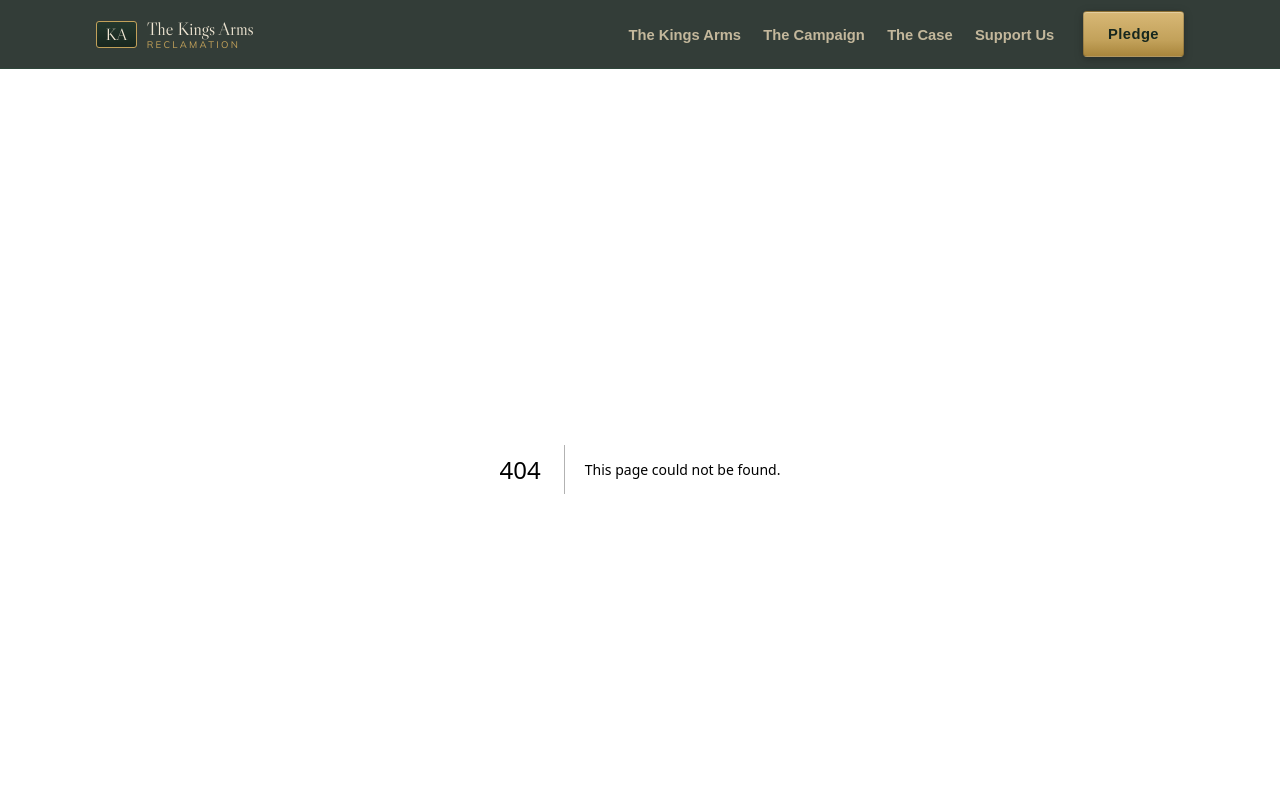
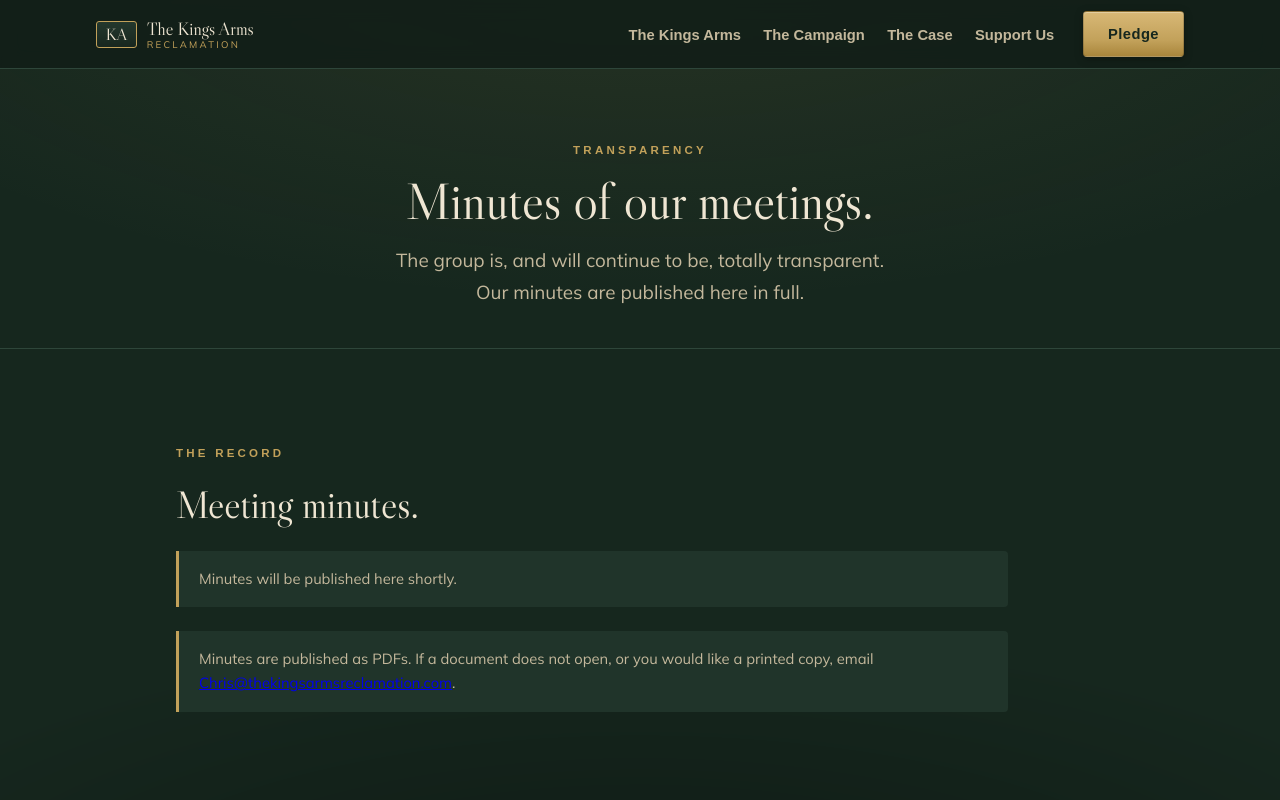
Before and after one commit to mapill01/kings-arms-reclamation, a Next.js app: page /minutes in a window 1280 px wide. Before the commit this address had no page. Shown: the top 800 px of the page. Built offline with nearby package versions, Linux system fonts and the light colour scheme; a web font is replaced by a local one.

Commit message:
Create page.js

```diff
--- /dev/null
+++ b/app/minutes/page.js
@@ -0,0 +1,135 @@
+export const metadata = {
+  title: "Minutes",
+  description:
+    "Minutes of meetings of the Kings Arms Reclamation Group, published in full. The group is committed to being totally transparent.",
+};
+
+/* ────────────────────────────────────────────────────────────────
+   EDIT ME — paste the published CSV link for your minutes sheet.
+   In the Sheet: File → Share → Publish to web → select the sheet,
+   choose "Comma-separated values (.csv)" → Publish → copy the link.
+   Setup steps are in MINUTES-SETUP.md.
+   ──────────────────────────────────────────────────────────────── */
+const MINUTES_SHEET_CSV = "PASTE_YOUR_PUBLISHED_CSV_LINK_HERE";
+
+// Re-check the sheet every 10 minutes, so new rows appear without a redeploy.
+export const revalidate = 600;
+
+/* Minimal CSV parser — handles quoted fields and commas inside them. */
+function parseCSV(text) {
+  const rows = [];
+  let row = [], field = "", inQuotes = false;
+  for (let i = 0; i < text.length; i++) {
+    const c = text[i];
+    if (inQuotes) {
+      if (c === '"') {
+        if (text[i + 1] === '"') { field += '"'; i++; }
+        else inQuotes = false;
+      } else field += c;
+    } else if (c === '"') inQuotes = true;
+    else if (c === ",") { row.push(field); field = ""; }
+    else if (c === "\n") { row.push(field); rows.push(row); row = []; field = ""; }
+    else if (c !== "\r") field += c;
+  }
+  if (field.length || row.length) { row.push(field); rows.push(row); }
+  return rows.filter((r) => r.some((c) => c.trim() !== ""));
+}
+
+async function getMinutes() {
+  if (MINUTES_SHEET_CSV.includes("PASTE_YOUR")) return null;
+  try {
+    const res = await fetch(MINUTES_SHEET_CSV, { next: { revalidate: 600 } });
+    if (!res.ok) return [];
+    const rows = parseCSV(await res.text());
+    if (rows.length < 2) return [];
+
+    // Read the header row so column order doesn't matter.
+    const head = rows[0].map((h) => h.trim().toLowerCase());
+    const idx = (name) => head.indexOf(name);
+    const iDate = idx("date"), iTitle = idx("title"), iLink = idx("link"), iNotes = idx("notes");
+
+    return rows.slice(1).map((r) => ({
+      date: (r[iDate] || "").trim(),
+      title: (r[iTitle] || "").trim(),
+      link: (r[iLink] || "").trim(),
+      notes: (r[iNotes] || "").trim(),
+    })).filter((m) => m.title || m.date);
+  } catch {
+    return [];
+  }
+}
+
+export default async function Minutes() {
+  const minutes = await getMinutes();
+
+  return (
+    <main>
+      <section className="page-hero">
+        <div className="wrap">
+          <p className="eyebrow">Transparency</p>
+          <h1>Minutes of our meetings.</h1>
+          <p className="lede">
+            The group is, and will continue to be, totally transparent. Our minutes are published here
+            in full.
+          </p>
+        </div>
+      </section>
+
+      <section className="section">
+        <div className="wrap">
+          <span className="eyebrow section-label reveal">The record</span>
+          <h2 className="reveal">Meeting minutes.</h2>
+
+          {minutes === null ? (
+            <div className="note reveal">
+              <p>Minutes will be published here shortly.</p>
+            </div>
+          ) : minutes.length === 0 ? (
+            <div className="note reveal">
+              <p>No minutes have been published yet. They will appear here after our next meeting.</p>
+            </div>
+          ) : (
+            <ul className="doc-list reveal">
+              {minutes.map((m, i) => (
+                <li key={i}>
+                  {m.link ? (
+                    <a className="doc" href={m.link} target="_blank" rel="noopener noreferrer">
+                      <span className="doc-icon">PDF</span>
+                      <span className="doc-body">
+                        <span className="doc-title">{m.title || "Meeting minutes"}</span>
+                        <span className="doc-meta">
+                          {m.date}
+                          {m.notes ? ` \u00b7 ${m.notes}` : ""}
+                        </span>
+                      </span>
+                      <span className="doc-arrow">&darr;</span>
+                    </a>
+                  ) : (
+                    <div className="doc" style={{ cursor: "default" }}>
+                      <span className="doc-icon">&mdash;</span>
+                      <span className="doc-body">
+                        <span className="doc-title">{m.title || "Meeting minutes"}</span>
+                        <span className="doc-meta">
+                          {m.date}
+                          {m.notes ? ` \u00b7 ${m.notes}` : ""}
+                        </span>
+                      </span>
+                    </div>
+                  )}
+                </li>
+              ))}
+            </ul>
+          )}
+
+          <div className="note reveal">
+            <p>
+              Minutes are published as PDFs. If a document does not open, or you would like a printed
+              copy, email{" "}
+              <a href="mailto:Chris@thekingsarmsreclamation.com">Chris@thekingsarmsreclamation.com</a>.
+            </p>
+          </div>
+        </div>
+      </section>
+    </main>
+  );
+}
```
